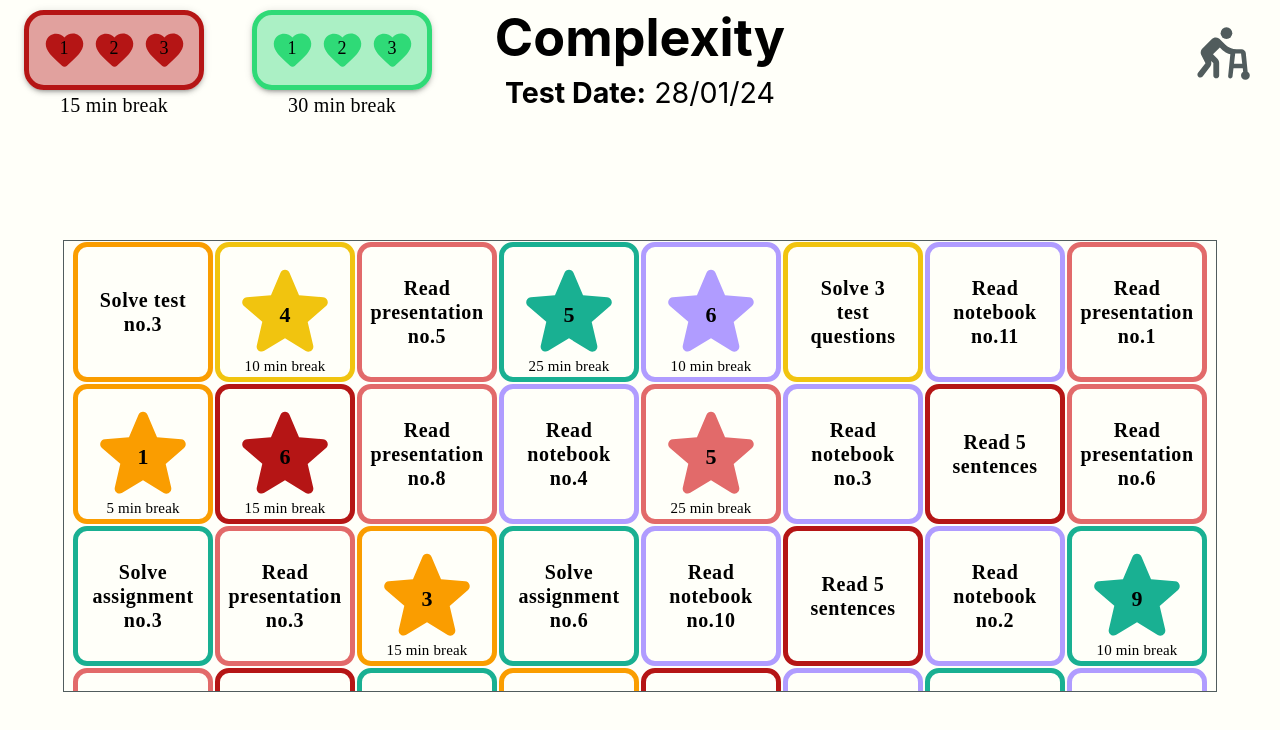
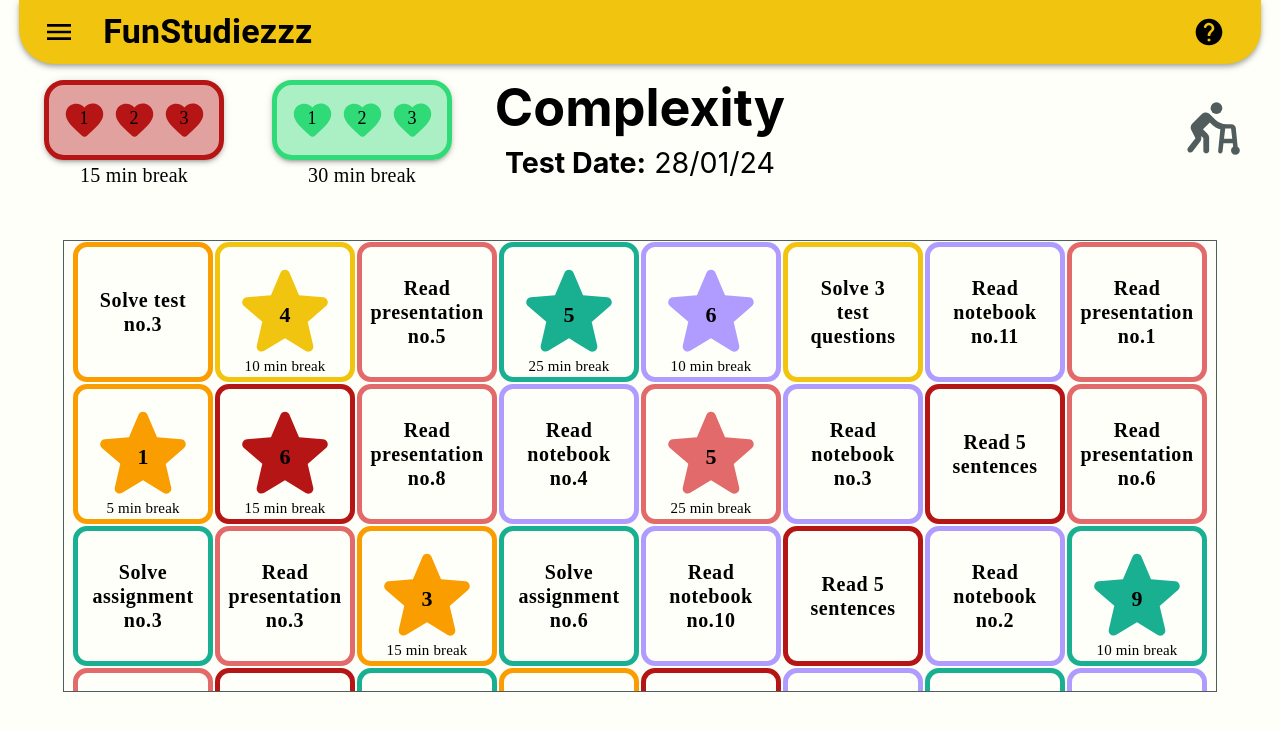
Before and after one commit to amit-erlich/FunStudiez, a React (Create React App) app: page / in a window 1280 px wide. Shown: the top 730 px of the page. Built offline with nearby package versions, Linux system fonts and the light colour scheme.

Commit message:
AppBar was added

```diff
--- a/src/App.js
+++ b/src/App.js
@@ -8,6 +8,7 @@ import Popup from './components/Popup';
 import TimerPopup from './components/TimerPopup';
 import SquaresPanel from './components/SquaresPanel';
 import ProgressAvatar from './components/ProgressAvatar';
+import AppMainBar from './components/AppMainBar';
 
 function App() {
   const theme = useTheme();
@@ -80,14 +81,15 @@ function App() {
         <Popup headline={`Time's up!`} buttonColor={timerButtonColor} buttonText='Back to work' onClick={() => setShowTimerEndPopup(false)} />
       )}
       <header className="App-header">
-        <div style={{ position: 'absolute', top: 0, left: 0, display: 'flex', alignItems: 'flex-start', marginTop: '10px' }}>
+        <AppMainBar/>
+        <div style={{ position: 'absolute', top: 70, left: 20, display: 'flex', alignItems: 'flex-start', marginTop: '10px' }}>
           <HeartsBar text='15 min break' number='3' color={theme.palette.red} onClick={() => setTimerPopup(15, theme.palette.pink)} />
           <HeartsBar text='30 min break' number='3' color={theme.palette.green} onClick={() => setTimerPopup(30, theme.palette.green)} />
         </div>
-        <div style={{ position: 'absolute', top: 0, display: 'flex', alignItems: 'flex-start' }}>
+        <div style={{ position: 'absolute', top: 70, display: 'flex', alignItems: 'flex-start' }}>
           <CourseDetails courseName={courseName} tastDate={tastDate}></CourseDetails>
         </div>
-        <div style={{ position: 'absolute', top: 0, right: '10px', display: 'flex', alignItems: 'flex-start', marginTop: '10px' }}>
+        <div style={{ position: 'absolute', top: 75, right: 20, display: 'flex', alignItems: 'flex-start', marginTop: '10px' }}>
           <ProgressAvatar index={progressIndex} wholeNumber={squareNumber} />
         </div>
         <div style={{ position: 'absolute', top: '30%', width: '90%', height: '450px', overflow: 'auto', border: `1px solid ${theme.palette.gray}`}}>
--- /dev/null
+++ b/src/components/AppMainBar.js
@@ -0,0 +1,43 @@
+import * as React from 'react';
+import AppBar from '@mui/material/AppBar';
+import Box from '@mui/material/Box';
+import Toolbar from '@mui/material/Toolbar';
+import Typography from '@mui/material/Typography';
+import Button from '@mui/material/Button';
+import IconButton from '@mui/material/IconButton';
+import MenuIcon from '@mui/icons-material/Menu';
+import HelpRoundedIcon from '@mui/icons-material/HelpRounded';
+import theme from '../theme';
+//theme.palette.black
+export default function AppMainBar() {
+  return (
+    <Box sx={{ flexGrow: 1, width: '97%' }}>
+        <AppBar position="static" sx={{ backgroundColor: theme.palette.yellow, borderRadius: '0 0 35px 35px' }}>
+            <Toolbar style={{ display: 'flex', justifyContent: 'space-between', color: theme.palette.black }}>
+                <div style={{ display: 'flex', alignItems: 'center' }}>
+                    <IconButton
+                        size="large"
+                        edge="start"
+                        color="inherit"
+                        aria-label="menu"
+                        sx={{ mr: 2 }}
+                    >
+                        <MenuIcon style={{ fontSize: '2rem' }}/>
+                    </IconButton>
+                    <Typography variant="h4" component="div" fontWeight='bold'>
+                        FunStudiezzz
+                    </Typography>
+                </div>
+                <IconButton
+                    size="large"
+                    edge="start"
+                    color="inherit"
+                    aria-label="menu"
+                >
+                    <HelpRoundedIcon style={{ fontSize: '2rem' }}/>
+                </IconButton>
+            </Toolbar>
+        </AppBar>
+    </Box>
+  );
+}
```
